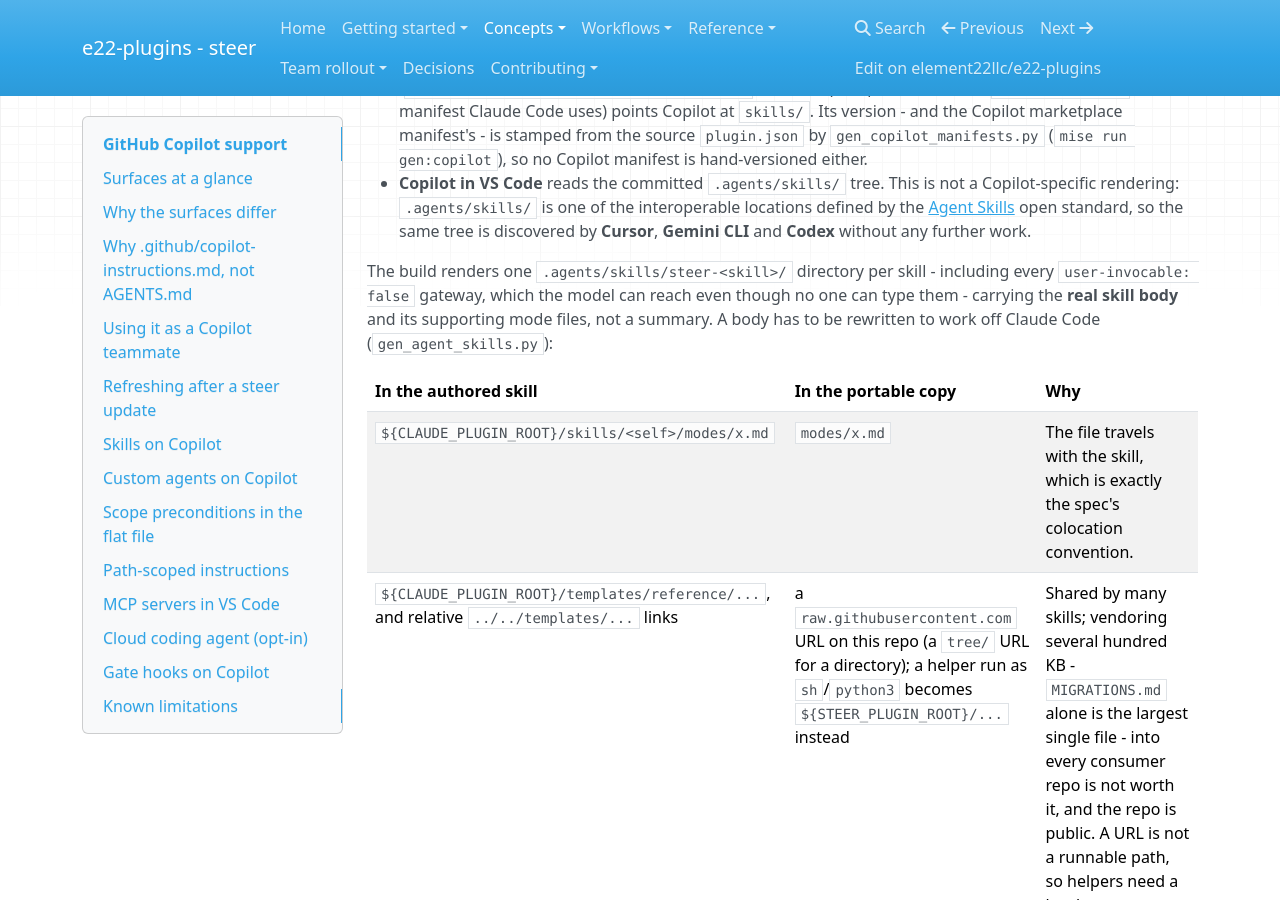
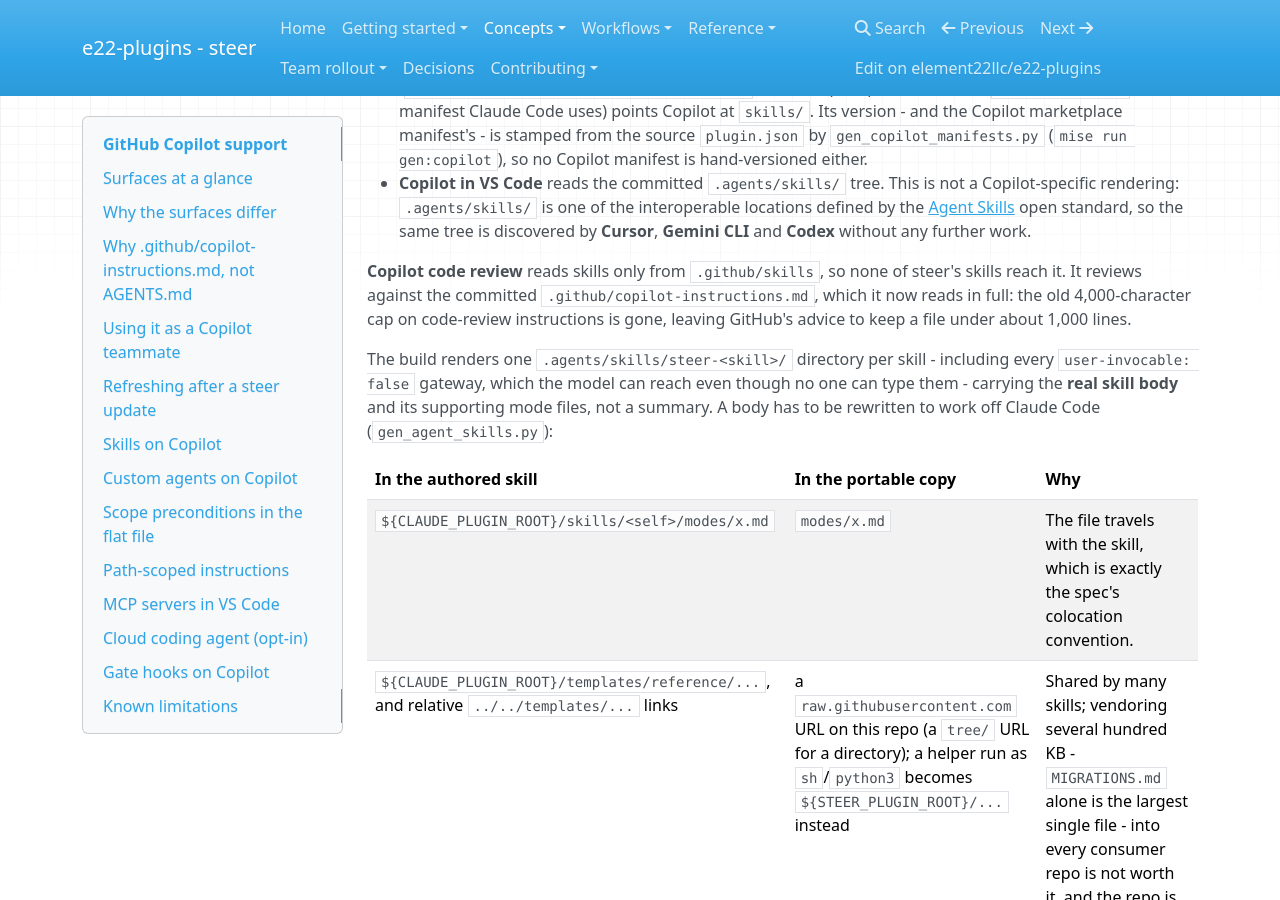
Before and after one commit to element22llc/e22-plugins, an MkDocs documentation site: the page built from docs/concepts/copilot-support.md, in a window 1280 px wide and 900 px high, scrolled down 5103 px. Built offline with MkDocs 1.6.1, drawn with Linux system fonts in a browser that asks for light colours; nearby versions of some CDN libraries.

Commit message:
fix(scaffold): stop claiming Copilot code review reads .agents/skills
Code review reads skills only from .github/skills, so it reviews against
.github/copilot-instructions.md alone. Decided not to ship a review skill:
that file already carries DoD, drift gates and high-risk areas, and the
4,000-character code-review cap is gone.

Closes #766

Co-Authored-By: Claude Opus 5.5 (1M context) <noreply@anthropic.com>

```diff
--- a/docs/concepts/copilot-support.md
+++ b/docs/concepts/copilot-support.md
@@ -235,6 +235,12 @@ surfaces differently:
   locations defined by the [Agent Skills](https://agentskills.io) open standard, so
   the same tree is discovered by **Cursor**, **Gemini CLI** and **Codex** without
   any further work.
+
+**Copilot code review** reads skills only from `.github/skills`, so none of
+steer's skills reach it. It reviews against the committed
+`.github/copilot-instructions.md`, which it now reads in full: the old
+4,000-character cap on code-review instructions is gone, leaving GitHub's advice
+to keep a file under about 1,000 lines.
 
 The build renders one `.agents/skills/steer-<skill>/` directory per skill -
 including every `user-invocable: false` gateway, which the model can reach even
```
Also changed, not shown: plugins/steer/templates/scaffold/MANIFEST.md (+1 -1 lines), 1 other file.
